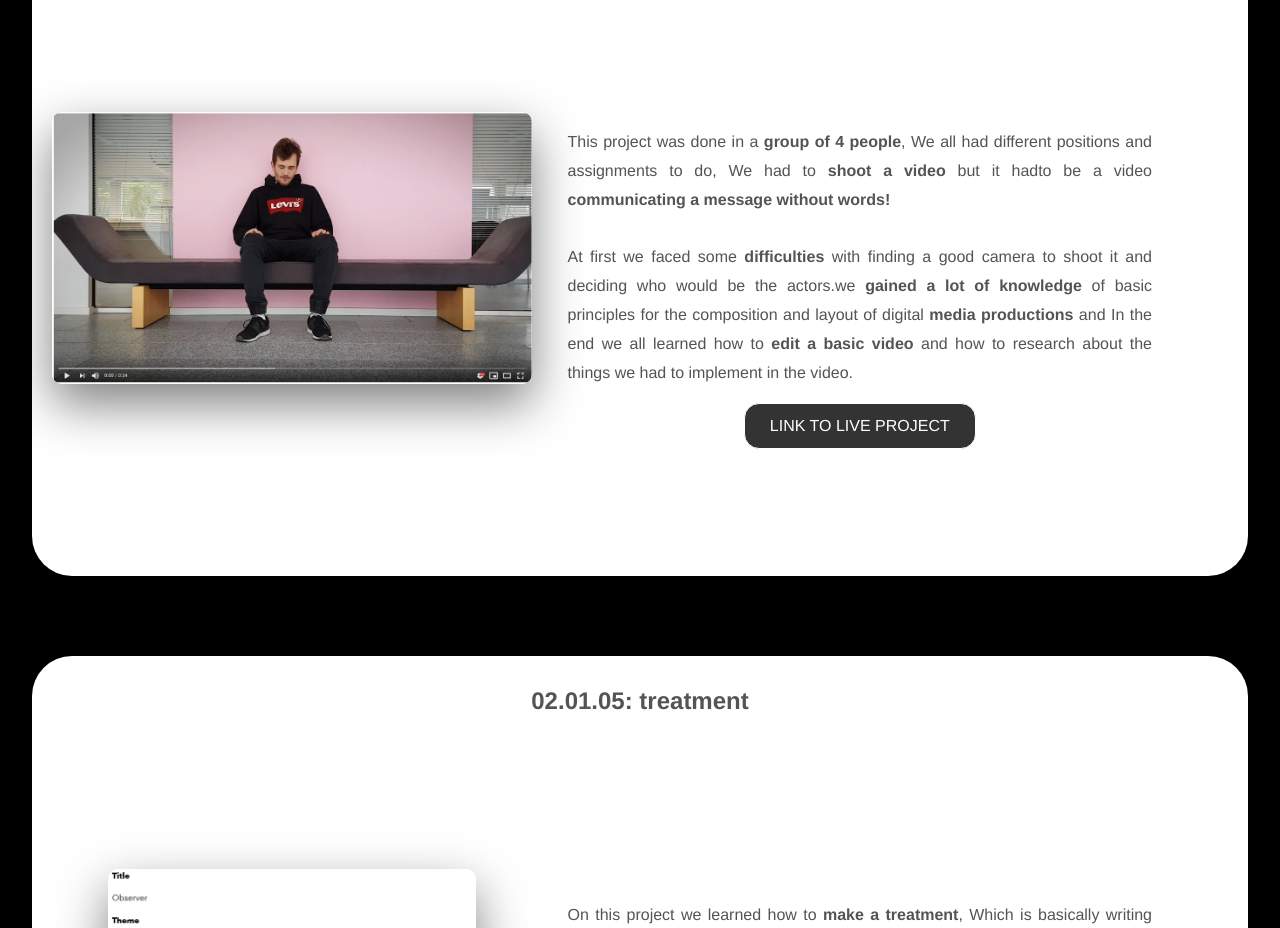
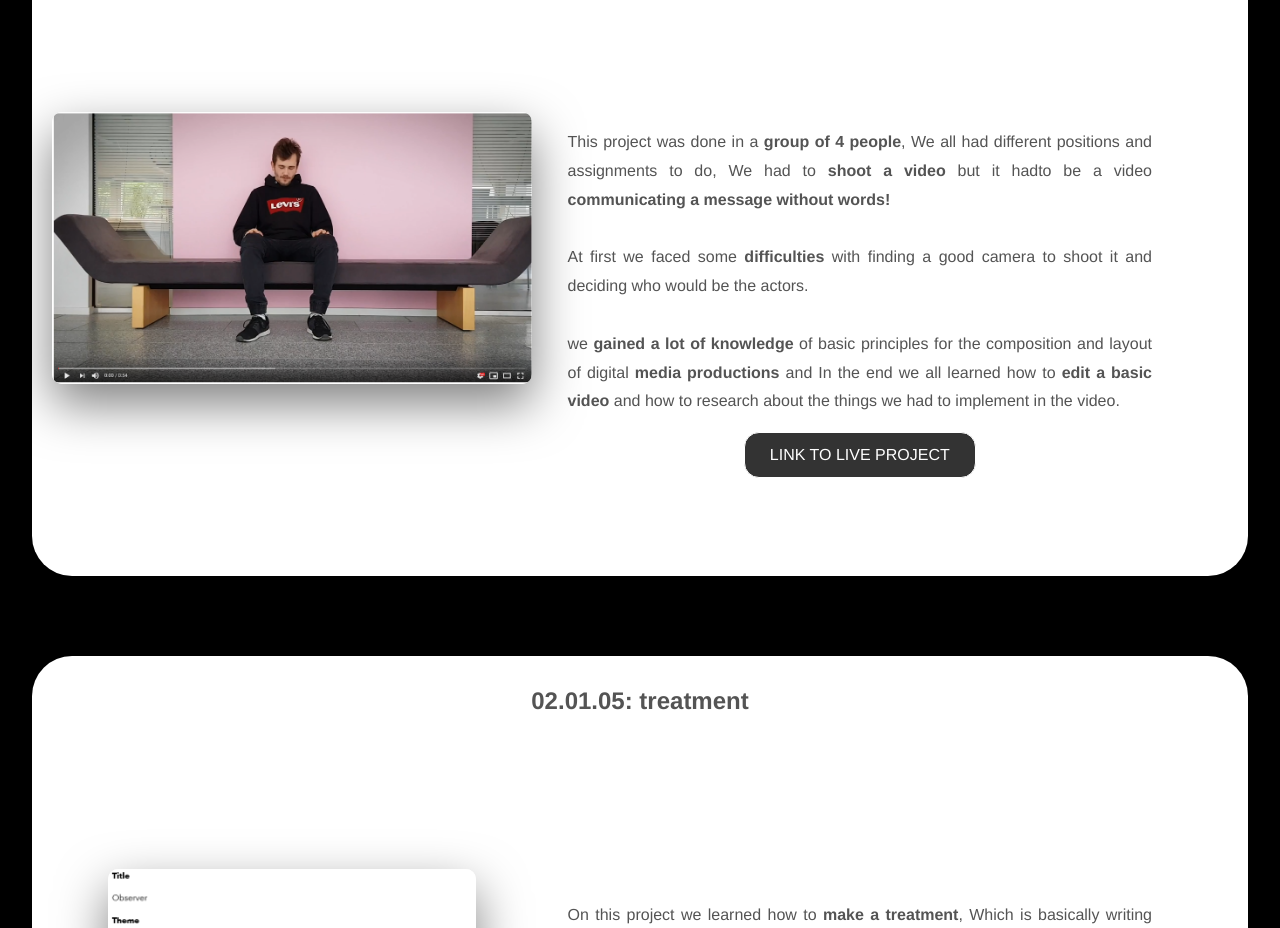
Before and after one commit to Klajdi44/1st-semester-portfolio, a plain HTML site: page Projects/Theme 02.html in a window 1280 px wide. Shown: the part 1280-2208 px from the top of the page. Drawn offline with Linux system fonts and the light colour scheme; files whose address does not match are found by name.

Commit message:
last_one..

```diff
--- a/Projects/Theme 02.html
+++ b/Projects/Theme 02.html
@@ -80,7 +80,7 @@
             </div>
 
             <div class="page-right">
-                <p>This project was done in a <b>group of 4 people</b>, We all had different positions and assignments to do, We had to <b>shoot a video </b>but it hadto be a video <b>communicating a message without words!<br><br></b> At first we faced some<b> difficulties </b>with finding a good camera to shoot it and deciding who would be the actors.we <b>gained a lot of knowledge</b> of basic principles for the composition and layout of digital <b>media productions</b>
+                <p>This project was done in a <b>group of 4 people</b>, We all had different positions and assignments to do, We had to <b>shoot a video </b>but it hadto be a video <b>communicating a message without words!<br><br></b> At first we faced some<b> difficulties </b>with finding a good camera to shoot it and deciding who would be the actors.<br><br>we <b>gained a lot of knowledge</b> of basic principles for the composition and layout of digital <b>media productions</b>
                     and In the end we all learned how to <b>edit a basic video</b> and how to research about the things we had to implement in the video.</p>
 
                 <a href="https://www.youtube.com/watch?v=JKdzM9RE3QA&feature=youtu.be" target="_blank"> Link to live Project</a>
```
